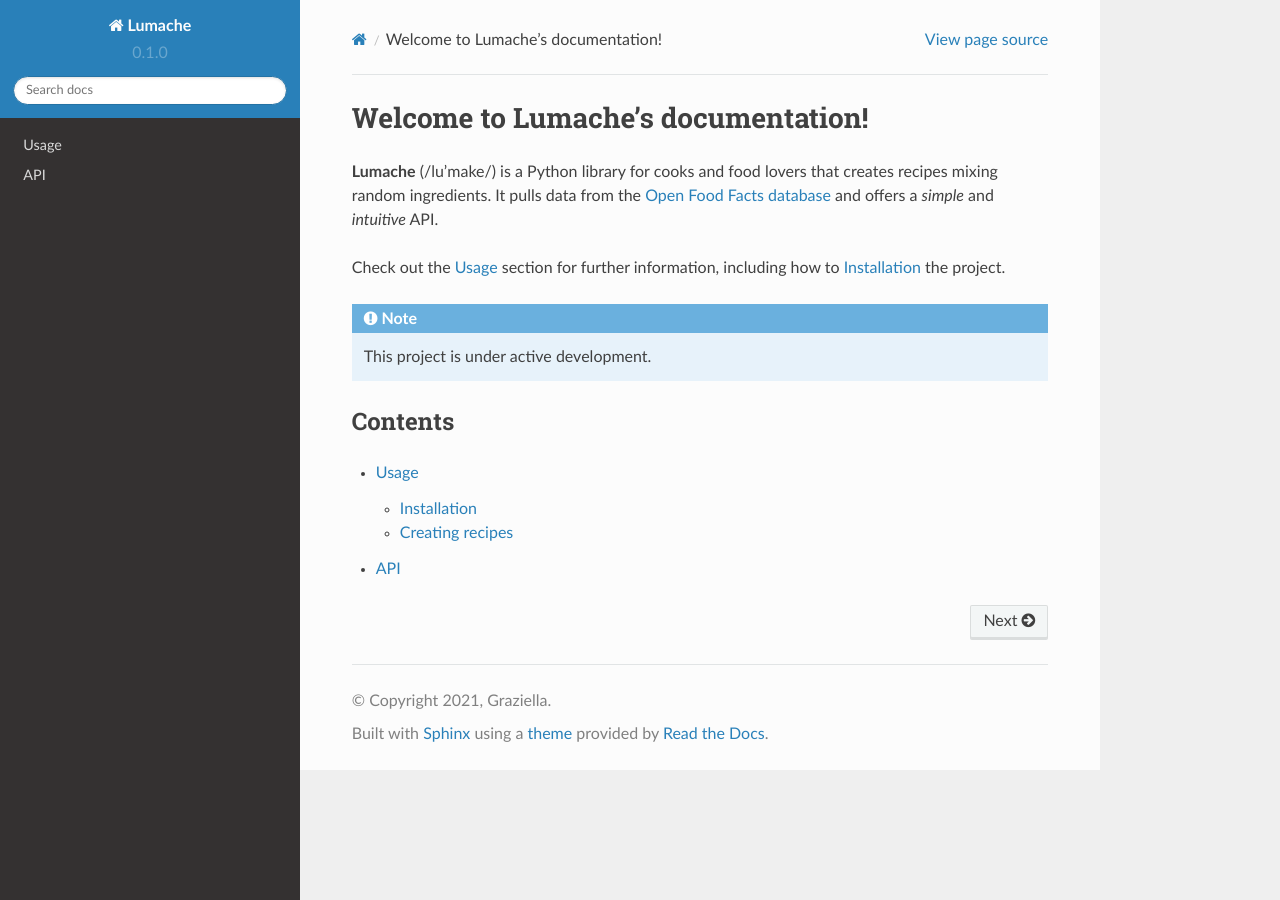
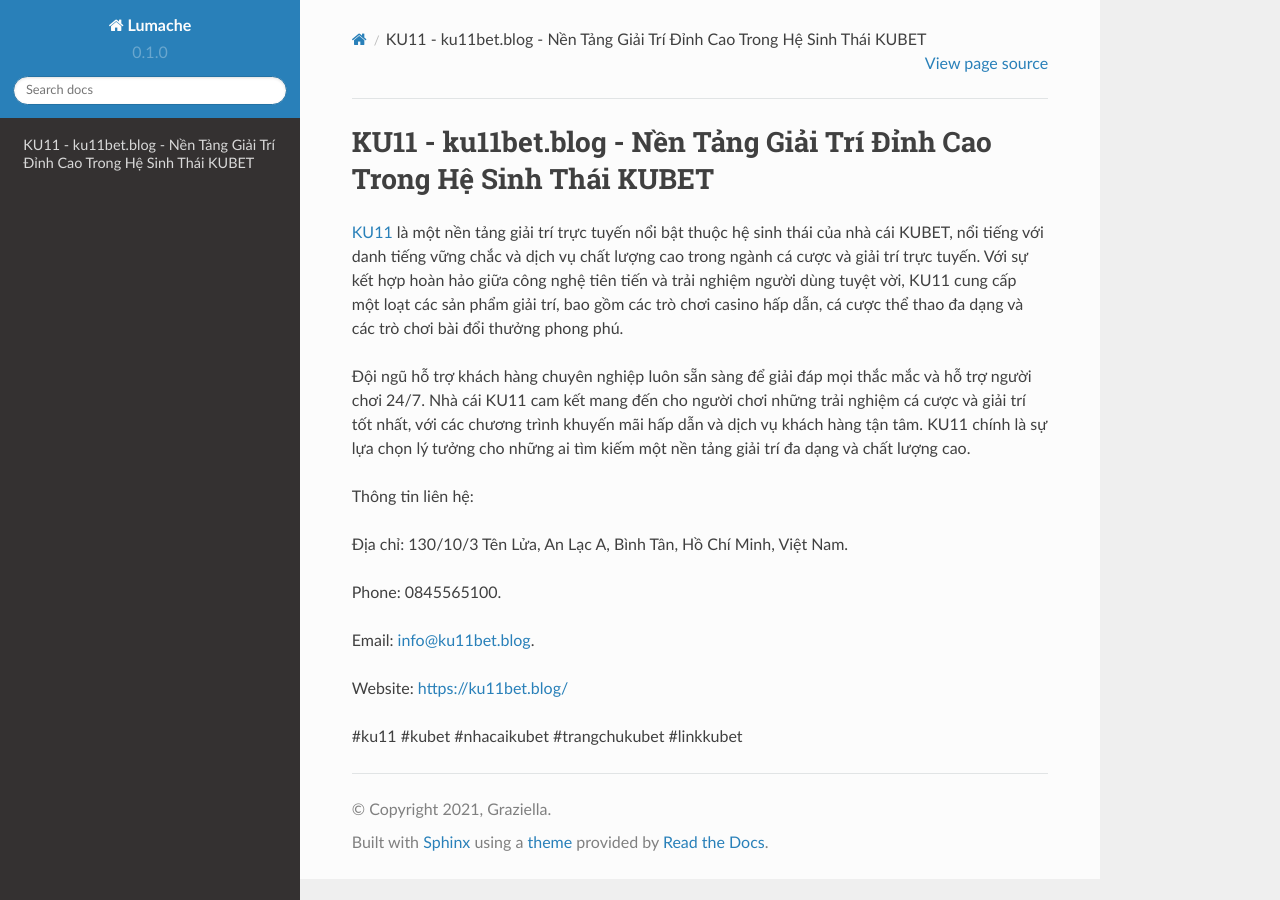
Before and after one commit to iaduphattai904809/ku11betblog, a Sphinx documentation site: the page built from docs/source/index.rst, in a window 1280 px wide. Built offline with Sphinx 7.4.7 and the Read the Docs theme 2.0.0, drawn with Linux system fonts in a browser that asks for light colours.

Commit message:
Update index.rst

```diff
--- a/docs/source/index.rst
+++ b/docs/source/index.rst
@@ -1,22 +1,18 @@
-Welcome to Lumache's documentation!
+KU11 - ku11bet.blog - Nền Tảng Giải Trí Đỉnh Cao Trong Hệ Sinh Thái KUBET
 ===================================
 
-**Lumache** (/lu'make/) is a Python library for cooks and food lovers
-that creates recipes mixing random ingredients.
-It pulls data from the `Open Food Facts database <https://world.openfoodfacts.org/>`_
-and offers a *simple* and *intuitive* API.
+`KU11 <https://ku11bet.blog/>`_ là một nền tảng giải trí trực tuyến nổi bật thuộc hệ sinh thái của nhà cái KUBET, nổi tiếng với danh tiếng vững chắc và dịch vụ chất lượng cao trong ngành cá cược và giải trí trực tuyến. Với sự kết hợp hoàn hảo giữa công nghệ tiên tiến và trải nghiệm người dùng tuyệt vời, KU11 cung cấp một loạt các sản phẩm giải trí, bao gồm các trò chơi casino hấp dẫn, cá cược thể thao đa dạng và các trò chơi bài đổi thưởng phong phú.
 
-Check out the :doc:`usage` section for further information, including
-how to :ref:`installation` the project.
+Đội ngũ hỗ trợ khách hàng chuyên nghiệp luôn sẵn sàng để giải đáp mọi thắc mắc và hỗ trợ người chơi 24/7. Nhà cái KU11 cam kết mang đến cho người chơi những trải nghiệm cá cược và giải trí tốt nhất, với các chương trình khuyến mãi hấp dẫn và dịch vụ khách hàng tận tâm. KU11 chính là sự lựa chọn lý tưởng cho những ai tìm kiếm một nền tảng giải trí đa dạng và chất lượng cao.
 
-.. note::
+Thông tin liên hệ:
 
-   This project is under active development.
+Địa chỉ: 130/10/3 Tên Lửa, An Lạc A, Bình Tân, Hồ Chí Minh, Việt Nam.
 
-Contents
---------
+Phone: 0845565100.
 
-.. toctree::
+Email: info@ku11bet.blog.
 
-   usage
-   api
+Website: https://ku11bet.blog/
+
+#ku11 #kubet #nhacaikubet #trangchukubet #linkkubet
```
